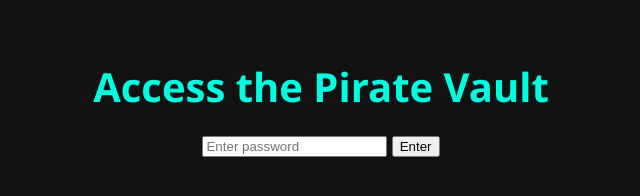
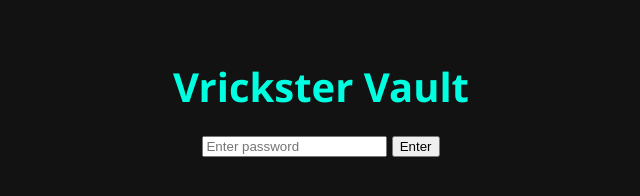
Before and after one commit to vrickster/vault, a plain HTML site: page index.html in a window 1280 px wide. Shown: the whole page, without its empty margins (319-959 px from the left). Drawn offline with Linux system fonts and the light colour scheme.

Commit message:
Update index.html

```diff
--- a/index.html
+++ b/index.html
@@ -3,18 +3,15 @@
 <head>
   <meta charset="UTF-8">
   <meta name="viewport" content="width=device-width, initial-scale=1.0">
-  <title>Pirate Vault</title>
+  <title>Vrickster Vault</title>
   <link rel="stylesheet" href="style.css">
 </head>
 <body>
-
-  <h1>Access the Pirate Vault</h1>
+  <h1>Vrickster Vault</h1>
   <div id="login">
     <input type="password" id="password-input" placeholder="Enter password">
     <button onclick="checkPassword()">Enter</button>
-    <p id="error" style="color: red;"></p>
   </div>
-
   <div id="main-content" style="display: none;">
     <ul>
       <li onclick="showContent('movies')">Movies and TV Shows</li>
@@ -26,7 +23,6 @@
       <p id="category-description"></p>
     </div>
   </div>
-
   <script src="app.js"></script>
 </body>
 </html>
```
